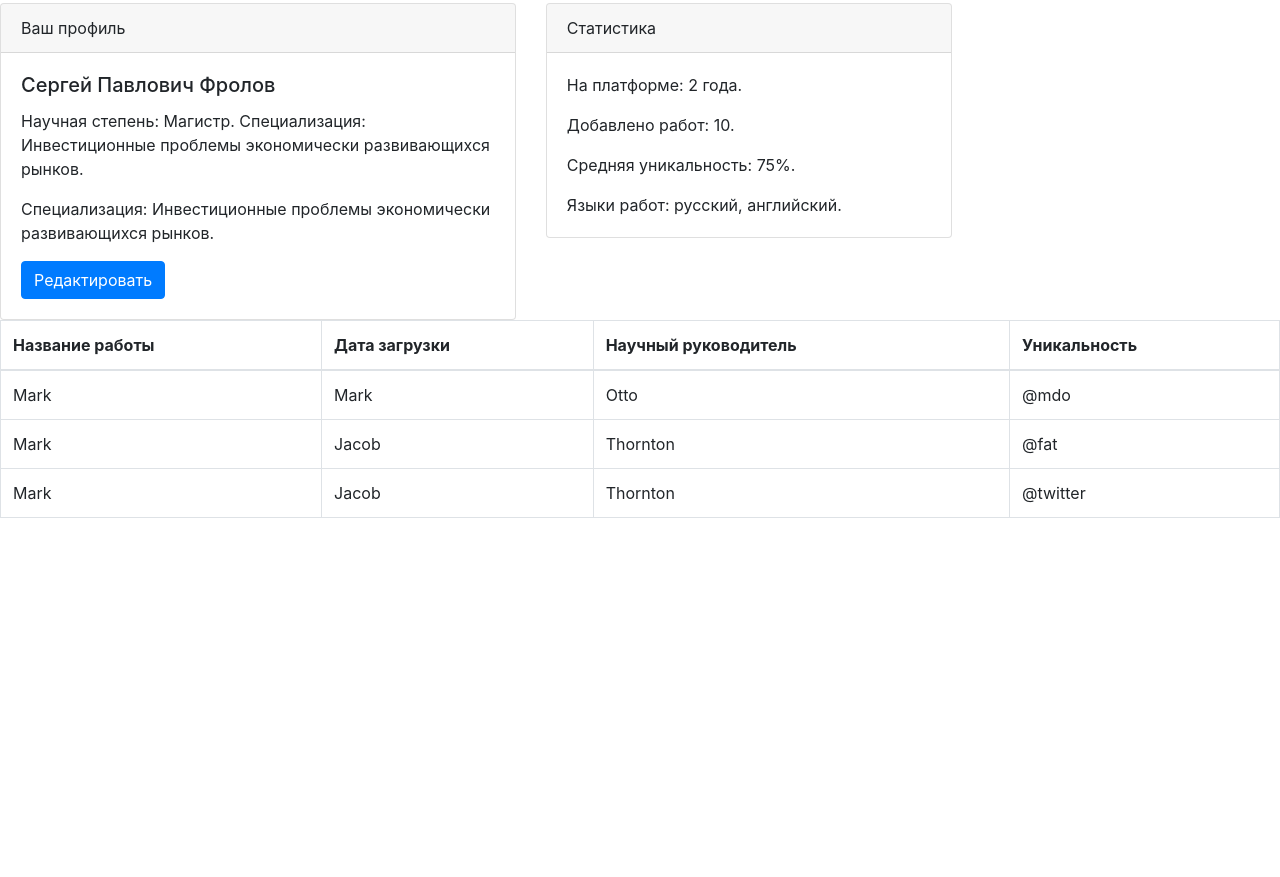
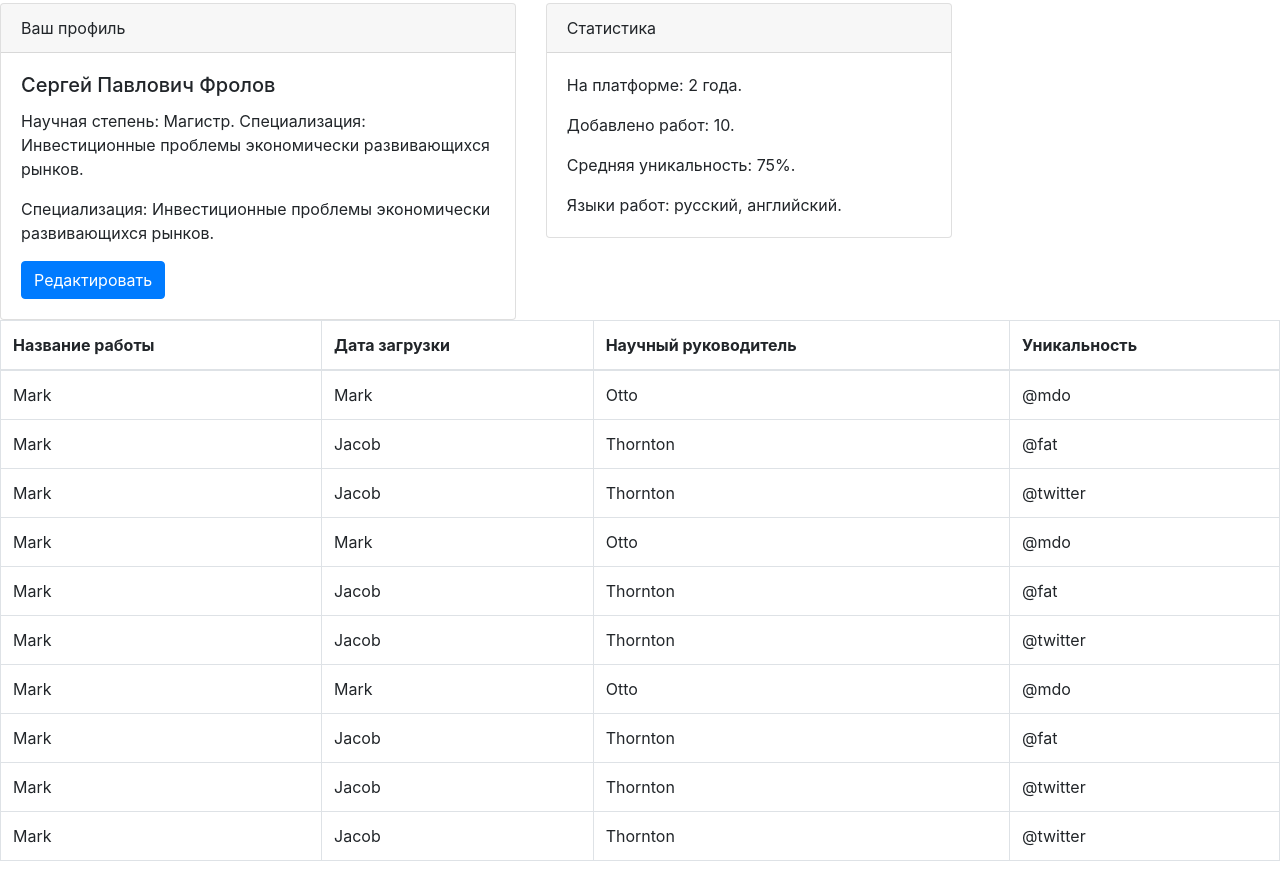
Before and after one commit to DenSpar/learningcss, a plain HTML site: page frameworks/index.html in a window 1280 px wide. Shown: the part 412-1289 px from the top of the page. Before the commit the page ends 946 px from the top, so only its background shows below. Drawn offline with Linux system fonts and the light colour scheme.

Commit message:
Update index.html

```diff
--- a/frameworks/index.html
+++ b/frameworks/index.html
@@ -125,6 +125,48 @@
       <td>Thornton</td>
       <td>@twitter</td>
     </tr>
+    <tr> <!-- строка 4-->
+      <td>Mark</td>
+      <td>Mark</td>
+      <td>Otto</td>
+      <td>@mdo</td>
+    </tr>
+    <tr> <!-- строка 5-->
+      <td>Mark</td>
+      <td>Jacob</td>
+      <td>Thornton</td>
+      <td>@fat</td>
+    </tr>
+    <tr> <!-- строка 6-->
+      <td>Mark</td>
+      <td>Jacob</td>
+      <td>Thornton</td>
+      <td>@twitter</td>
+    </tr>
+    <tr> <!-- строка 7-->
+      <td>Mark</td>
+      <td>Mark</td>
+      <td>Otto</td>
+      <td>@mdo</td>
+    </tr>
+    <tr> <!-- строка 8-->
+      <td>Mark</td>
+      <td>Jacob</td>
+      <td>Thornton</td>
+      <td>@fat</td>
+    </tr>
+    <tr> <!-- строка 9-->
+      <td>Mark</td>
+      <td>Jacob</td>
+      <td>Thornton</td>
+      <td>@twitter</td>
+    </tr>
+    <tr> <!-- строка 10-->
+      <td>Mark</td>
+      <td>Jacob</td>
+      <td>Thornton</td>
+      <td>@twitter</td>
+    </tr>
   </tbody>
 </table>
 <!-- таблица - конец-->
```
